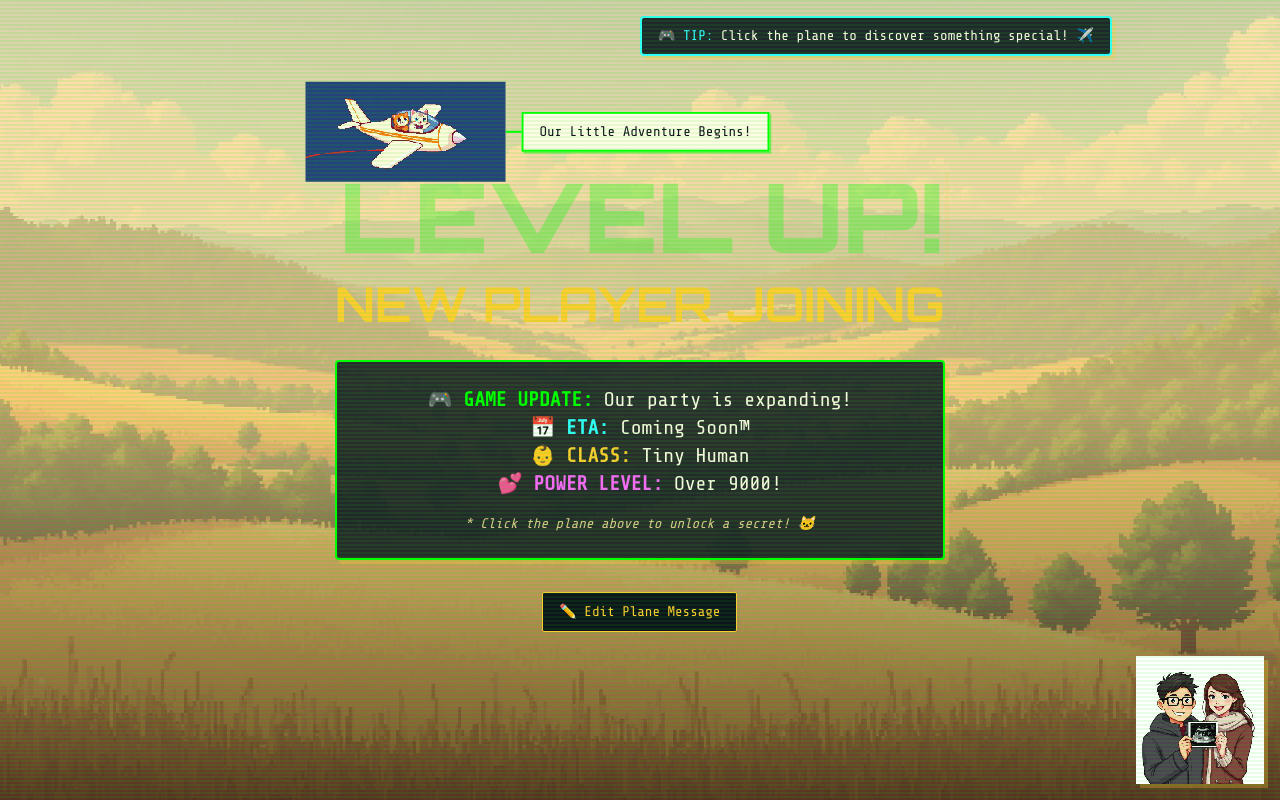
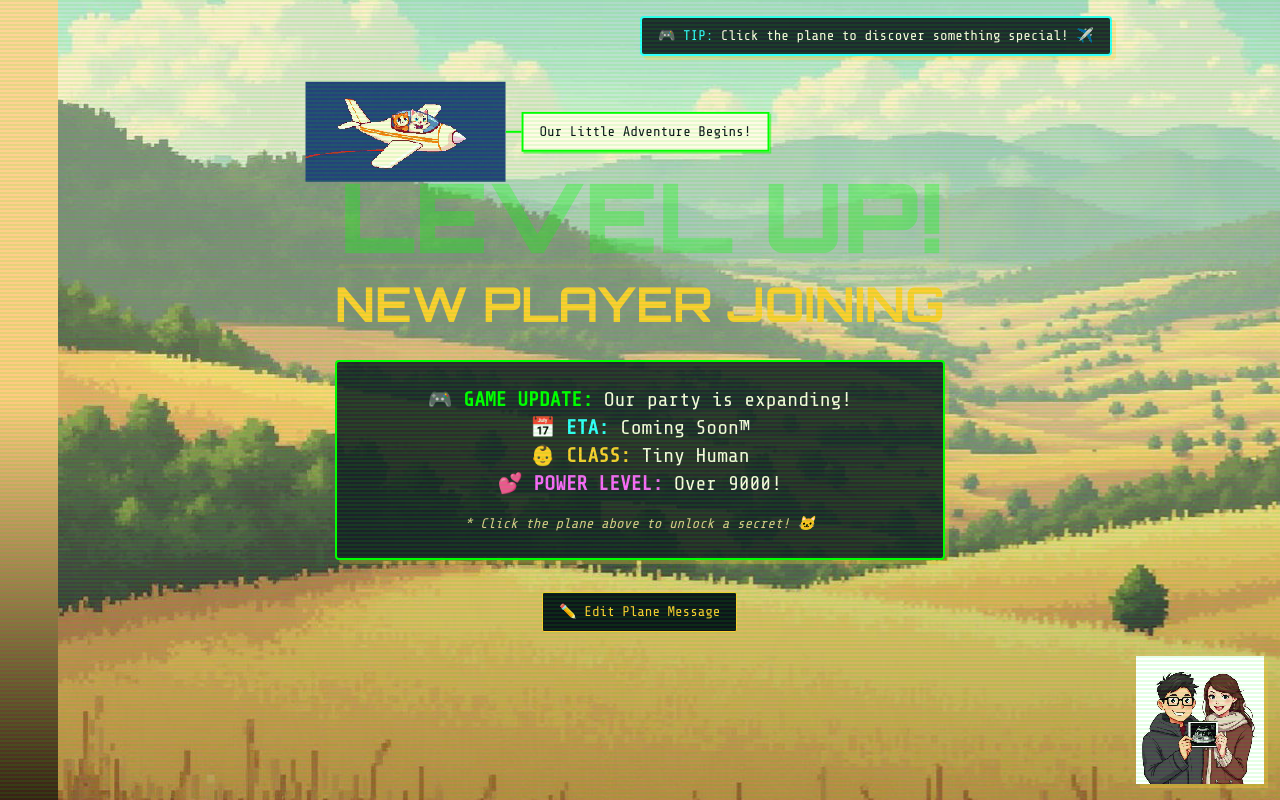
Before and after one commit to zimonbizkit/pixel-parenthood-flight, a React (Vite) app: page / in a window 1280 px wide. Built offline with nearby package versions, Linux system fonts and the light colour scheme; the HTML template or start-up script is replaced by a standard one.

Commit message:
Add parallax effect

```diff
--- a/src/components/AnnouncementPage.tsx
+++ b/src/components/AnnouncementPage.tsx
@@ -45,15 +45,15 @@ export const AnnouncementPage = () => {
   return (
     <TimeBasedBackground>
       <div className="relative min-h-screen overflow-hidden">
-        {/* Mountain Background */}
+        {/* Mountain Background with Parallax */}
         <div
-          className="absolute inset-0 opacity-30"
+          className="absolute inset-0 opacity-70"
           style={{
             backgroundImage: `url(${mountainBg})`,
-            backgroundSize: 'cover',
-            backgroundPosition: 'center',
+            backgroundSize: '150% auto',
+            backgroundPosition: '0% center',
             backgroundRepeat: 'no-repeat',
-            imageRendering: 'pixelated',
+            animation: 'parallax-move 30s linear infinite',
           }}
         />
 
--- a/src/index.css
+++ b/src/index.css
@@ -157,4 +157,27 @@ Pixel Art Adventure Theme - Inspired by mountain landscapes and retro gaming
   ::-webkit-scrollbar-thumb:hover {
     background: hsl(var(--accent));
   }
+
+  /* Retro Gaming Animations */
+  @keyframes retro-blink {
+    0%, 50% { opacity: 1; }
+    51%, 100% { opacity: 0.7; }
+  }
+
+  @keyframes retro-fade-in {
+    from {
+      opacity: 0;
+      transform: translateY(20px);
+    }
+    to {
+      opacity: 1;
+      transform: translateY(0);
+    }
+  }
+
+  /* Parallax Animation */
+  @keyframes parallax-move {
+    0% { background-position: 0% center; }
+    100% { background-position: -50% center; }
+  }
 }
```
